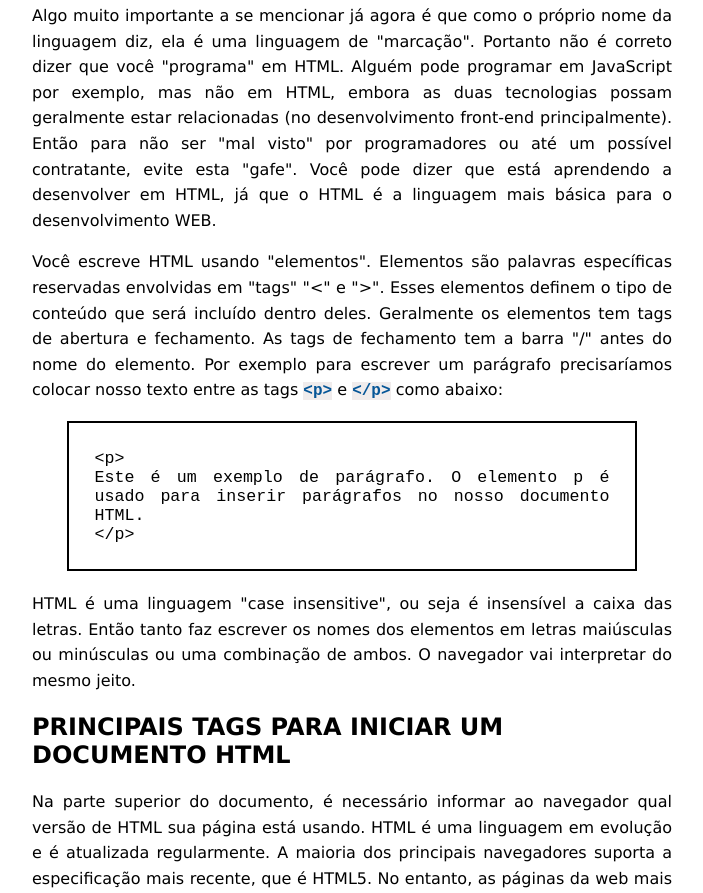
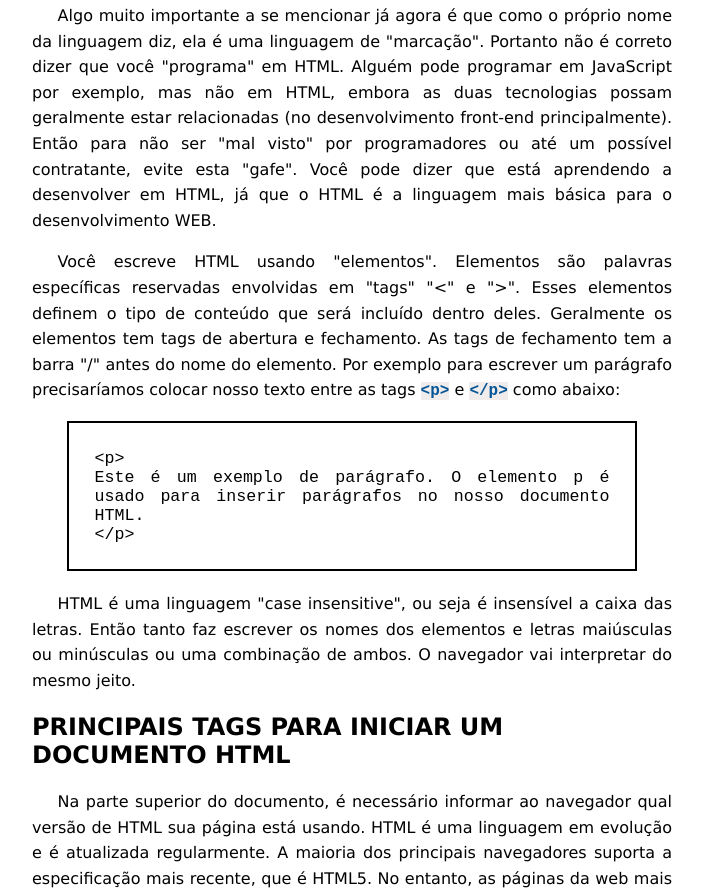
Before and after one commit to carlosmagno/CodePlay, a plain HTML site: page curso_html.html in a window 1280 px wide. Shown: the part 554-1447 px from the top of the page, without its empty margins (288-991 px from the left). Drawn offline with Linux system fonts and the light colour scheme.

Commit message:
Alterações

```diff
--- a/curso_html.html
+++ b/curso_html.html
@@ -19,8 +19,8 @@
         <p>
             <ol>
                 <li>HTML - conteúdo (como este texto, imagens etc...)</li>
-                <li>CSS - aparência/apresentação</li>
-                <li>JavaScript - funcionalidade/interação</li>
+                <li>CSS - aparência/ apresentação</li>
+                <li>JavaScript - funcionalidade/ interação</li>
             </ol>
         </p>
 
@@ -37,9 +37,8 @@
         </p><textarea name="" id="" cols="50%" rows="5" readonly><p>
 Este é um exemplo de parágrafo. O elemento p é usado para inserir parágrafos no nosso documento HTML.
 </p></textarea>
-
     <p>
-        HTML é uma linguagem "case insensitive", ou seja é insensível a caixa das letras. Então tanto faz escrever os nomes dos elementos em letras maiúsculas ou minúsculas ou uma combinação de ambos. O navegador vai interpretar do mesmo jeito.
+        HTML é uma linguagem "case insensitive", ou seja é insensível a caixa das letras. Então tanto faz escrever os nomes dos elementos e letras maiúsculas ou minúsculas ou uma combinação de ambos. O navegador vai interpretar do mesmo jeito.
     </p>
     </section>
     <h2>PRINCIPAIS TAGS PARA INICIAR UM DOCUMENTO HTML
--- a/estilo-curso.css
+++ b/estilo-curso.css
@@ -4,6 +4,7 @@ body{
     width: 50%;
     text-align: center;
     font-family: Verdana, Geneva, Tahoma, sans-serif, 'Times New Roman', Times, serif, Helvetica, sans-serif;
+
 }
 .tags {
     color:rgb(6, 86, 151);
@@ -18,9 +19,12 @@ h2 {
 }
 p, li {
     text-align: justify;
+
     line-height: 1.6;
 }
-
+p {
+    text-indent: 2vw;
+}
 textarea {
     text-align: justify;
     padding: 2vw;
```
